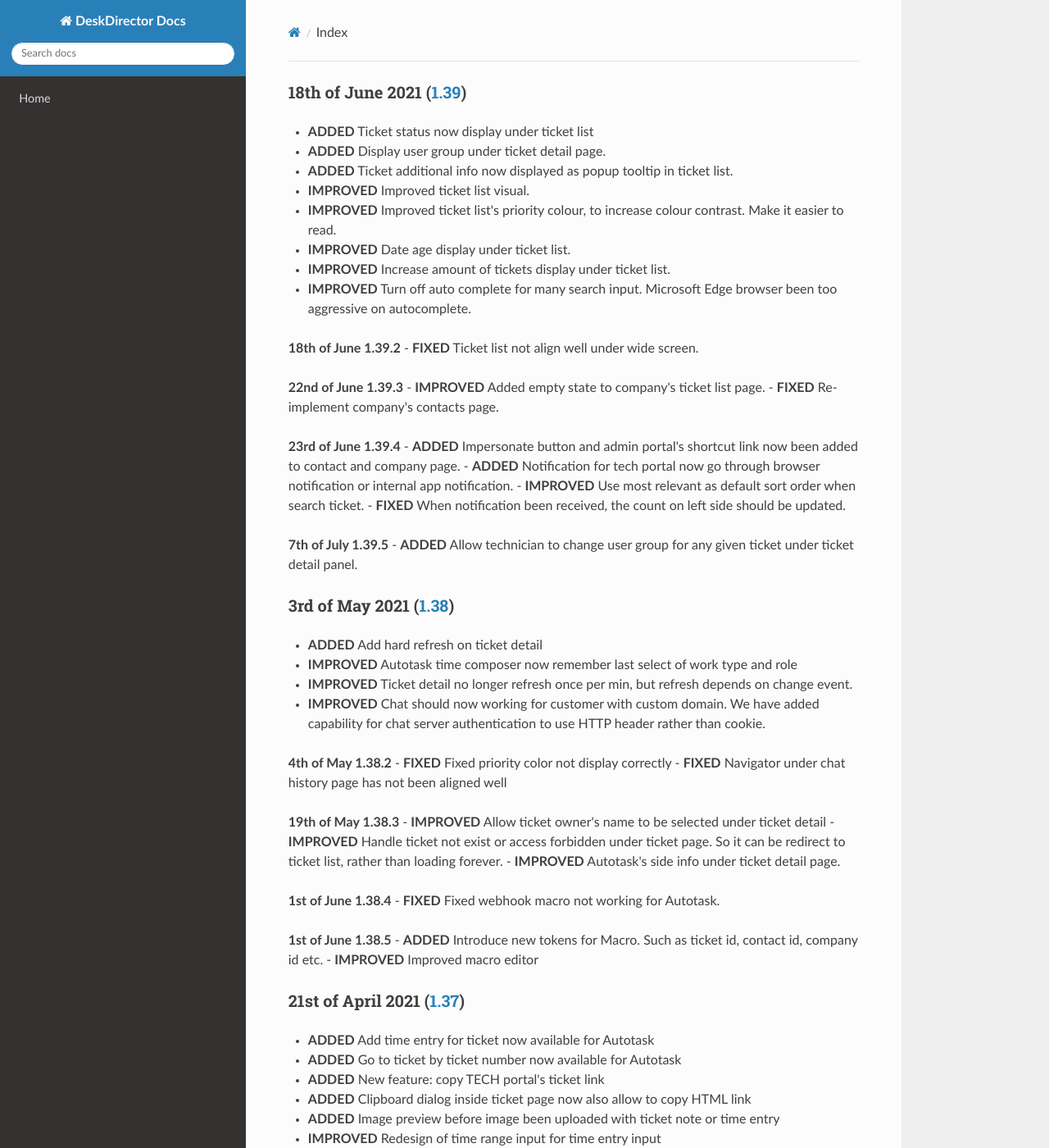
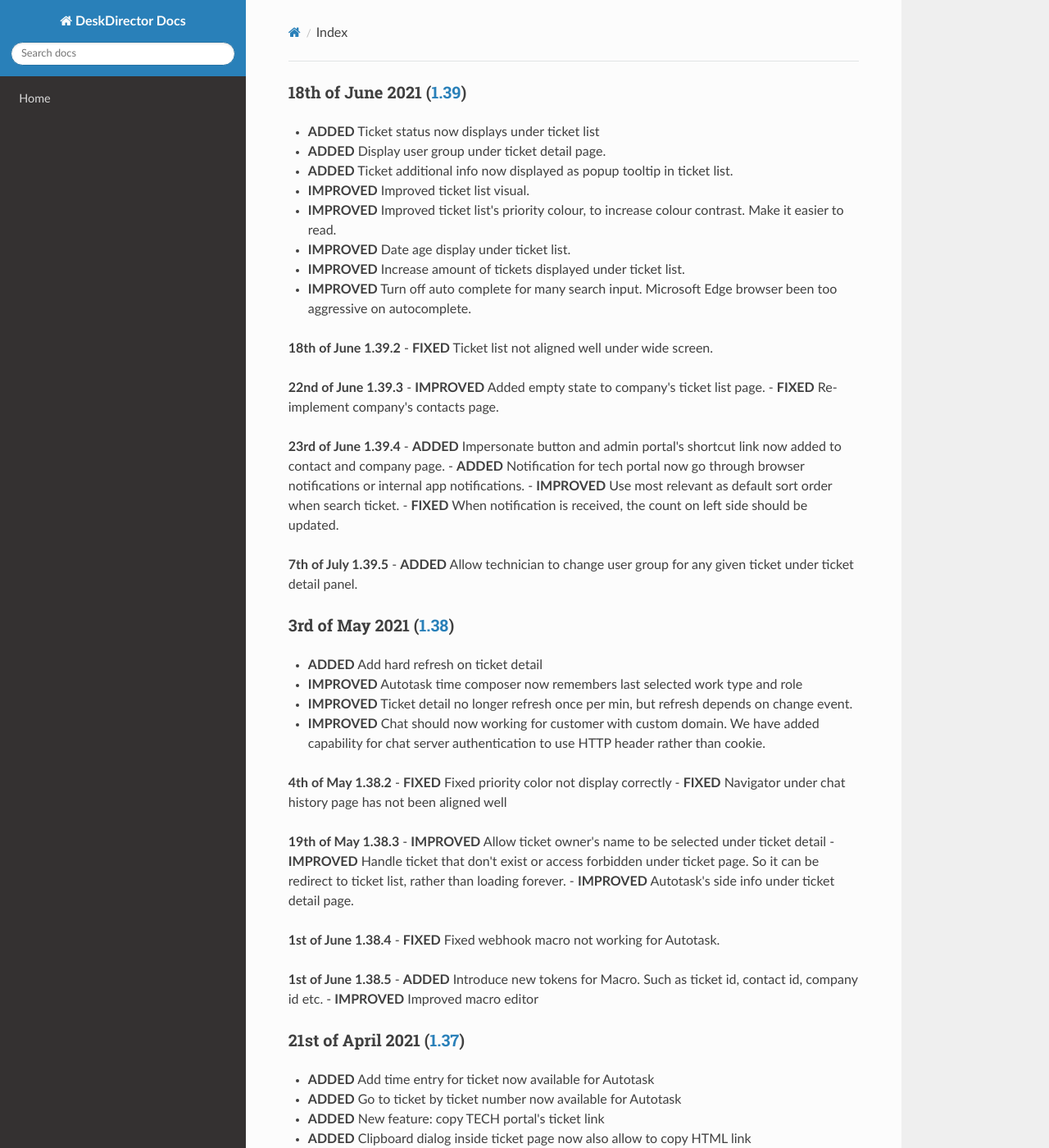
Before and after one commit to DeskDirector/docs, an MkDocs documentation site: the page built from docs/_release/tech/README.md, in a window 1280 px wide and 1400 px high. Shown: the whole window at 82% size. Built offline with MkDocs 1.6.1, drawn with Linux system fonts in a browser that asks for light colours; nearby versions of some CDN libraries; old or Windows-style settings are respelled for this version of MkDocs.

Commit message:
Update README.md

```diff
--- a/docs/_release/tech/README.md
+++ b/docs/_release/tech/README.md
@@ -1,32 +1,32 @@
 ### 18th of June 2021 ([1.39](v1.39))
-- **ADDED** Ticket status now display under ticket list
+- **ADDED** Ticket status now displays under ticket list
 - **ADDED** Display user group under ticket detail page.
 - **ADDED** Ticket additional info now displayed as popup tooltip in ticket list.
 - **IMPROVED** Improved ticket list visual.
 - **IMPROVED** Improved ticket list's priority colour, to increase colour contrast. Make it easier to read.
 - **IMPROVED** Date age display under ticket list.
-- **IMPROVED** Increase amount of tickets display under ticket list.
+- **IMPROVED** Increase amount of tickets displayed under ticket list.
 - **IMPROVED** Turn off auto complete for many search input. Microsoft Edge browser been too aggressive on autocomplete.
 
 **18th of June 1.39.2**
-- **FIXED** Ticket list not align well under wide screen.
+- **FIXED** Ticket list not aligned well under wide screen.
 
 **22nd of June 1.39.3**
 - **IMPROVED** Added empty state to company's ticket list page.
 - **FIXED** Re-implement company's contacts page.
 
 **23rd of June 1.39.4**
-- **ADDED** Impersonate button and admin portal's shortcut link now been added to contact and company page.
-- **ADDED** Notification for tech portal now go through browser notification or internal app notification.
+- **ADDED** Impersonate button and admin portal's shortcut link now added to contact and company page.
+- **ADDED** Notification for tech portal now go through browser notifications or internal app notifications.
 - **IMPROVED** Use most relevant as default sort order when search ticket.
-- **FIXED** When notification been received, the count on left side should be updated.
+- **FIXED** When notification is received, the count on left side should be updated.
 
 **7th of July 1.39.5**
 - **ADDED** Allow technician to change user group for any given ticket under ticket detail panel.
 
 ### 3rd of May 2021 ([1.38](v1.38))
 - **ADDED** Add hard refresh on ticket detail
-- **IMPROVED** Autotask time composer now remember last select of work type and role
+- **IMPROVED** Autotask time composer now remembers last selected work type and role
 - **IMPROVED** Ticket detail no longer refresh once per min, but refresh depends on change event.
 - **IMPROVED** Chat should now working for customer with custom domain. We have added capability for chat server authentication to use HTTP header rather than cookie.
 
@@ -36,7 +36,7 @@
 
 **19th of May 1.38.3**
 - **IMPROVED** Allow ticket owner's name to be selected under ticket detail
-- **IMPROVED** Handle ticket not exist or access forbidden under ticket page. So it can be redirect to ticket list, rather than loading forever.
+- **IMPROVED** Handle ticket that don't exist or access forbidden under ticket page. So it can be redirect to ticket list, rather than loading forever.
 - **IMPROVED** Autotask's side info under ticket detail page.
 
 **1st of June 1.38.4**
```
